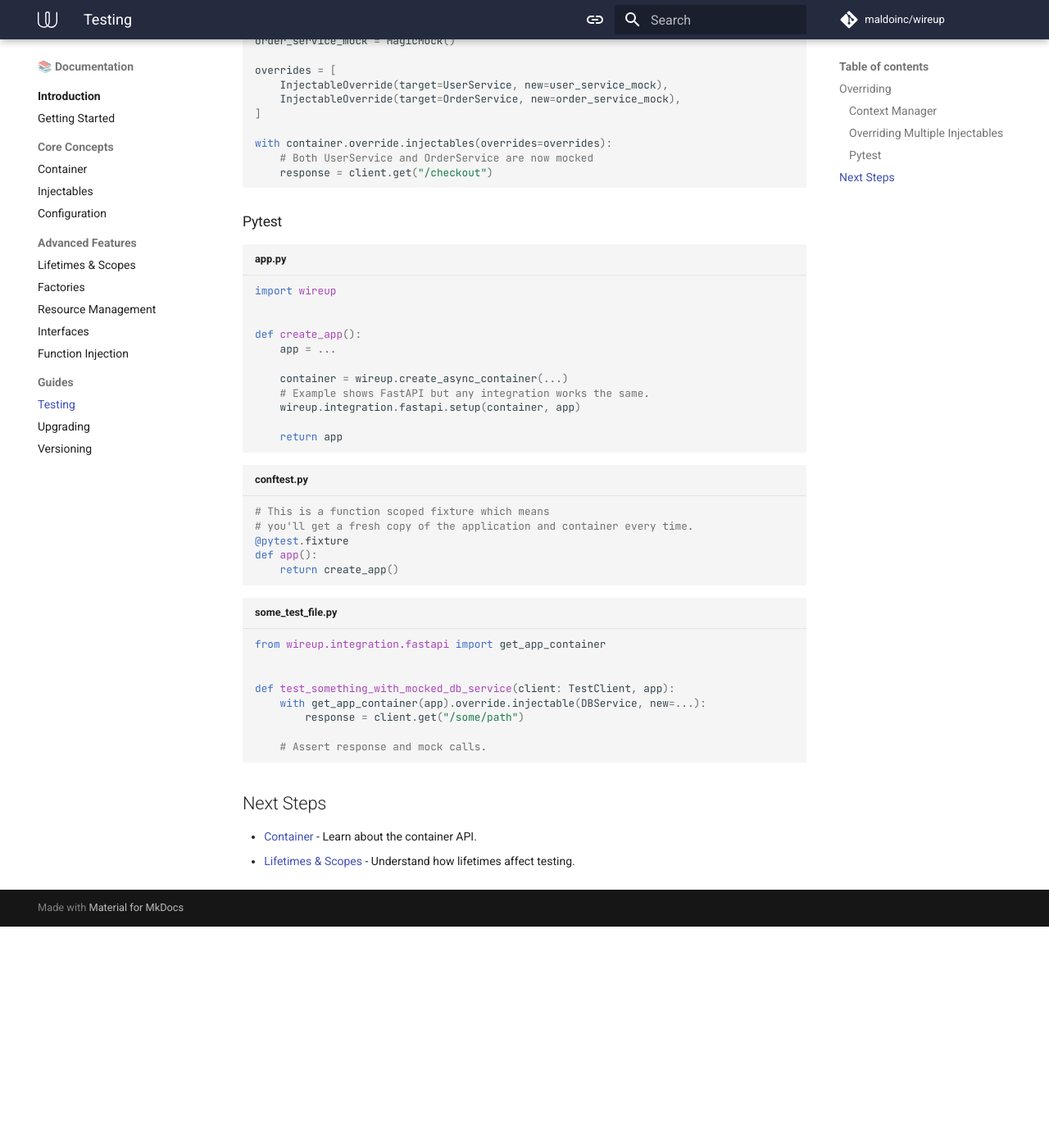
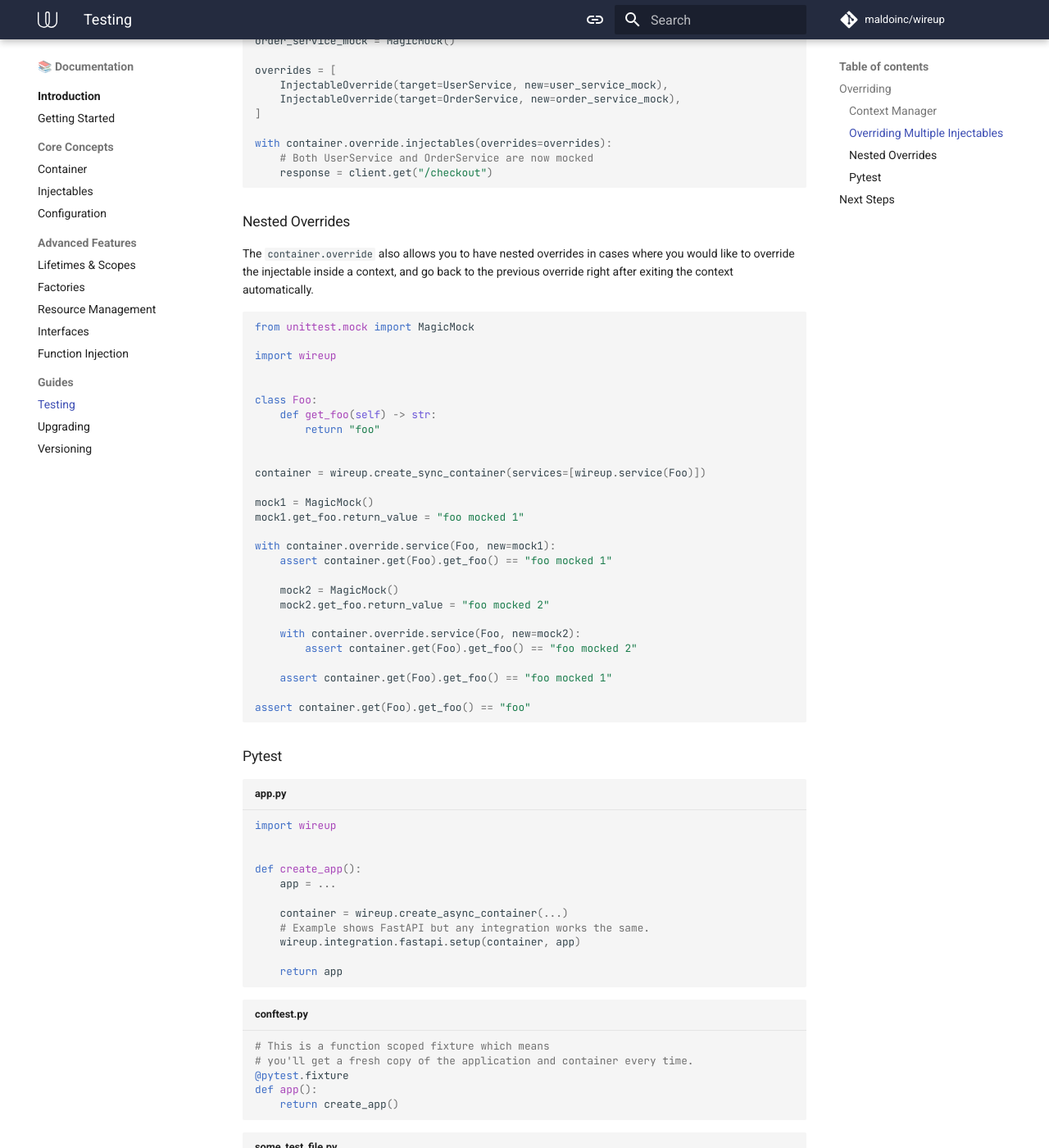
Before and after one commit to maldoinc/wireup, an MkDocs documentation site: the page built from docs/pages/testing.md, in a window 1280 px wide and 1400 px high, scrolled down 1503 px. Shown: the whole window at 82% size. Built offline with MkDocs 1.6.1 and Material for MkDocs 9.7.7, drawn with Linux system fonts in a browser that asks for light colours; comment, search, counter and statistics services are not loaded; the version menu is left out; before the commit the page ends 2633 px from its top, so only the background shows below that.

Commit message:
Allow nested overrides #93

````diff
--- a/docs/pages/testing.md
+++ b/docs/pages/testing.md
@@ -77,6 +77,40 @@ with container.override.injectables(overrides=overrides):
     response = client.get("/checkout")
 ```
 
+### Nested Overrides
+
+The `container.override` also allows you to have nested overrides in cases where you would like to override the injectable inside a context, and go back to the previous override right after exiting the context automatically.
+
+```python
+from unittest.mock import MagicMock
+
+import wireup
+
+
+class Foo:
+    def get_foo(self) -> str:
+        return "foo"
+
+
+container = wireup.create_sync_container(services=[wireup.service(Foo)])
+
+mock1 = MagicMock()
+mock1.get_foo.return_value = "foo mocked 1"
+
+with container.override.service(Foo, new=mock1):
+    assert container.get(Foo).get_foo() == "foo mocked 1"
+
+    mock2 = MagicMock()
+    mock2.get_foo.return_value = "foo mocked 2"
+
+    with container.override.service(Foo, new=mock2):
+        assert container.get(Foo).get_foo() == "foo mocked 2"
+
+    assert container.get(Foo).get_foo() == "foo mocked 1"
+
+assert container.get(Foo).get_foo() == "foo"
+```
+
 ### Pytest
 
 ```python title="app.py"
````
Also changed, not shown: 3 other files.
